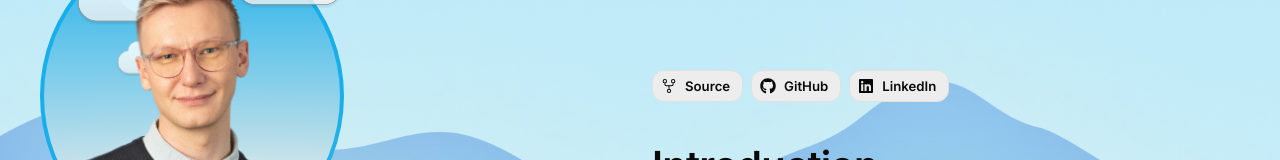
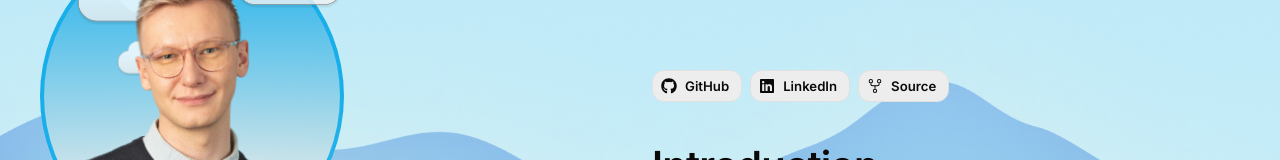
Before and after one commit to johnforeland/john.fore.land, a Next.js app: page /about in a window 1280 px wide. Shown: the part 216-376 px from the top of the page. Built offline with nearby package versions, Linux system fonts and the light colour scheme.

Commit message:
re-ordered social buttons

```diff
--- a/src/app/resources/content.js
+++ b/src/app/resources/content.js
@@ -14,11 +14,6 @@ const social = [
   // Links are automatically displayed.
   // Import new icons in /once-ui/icons.ts
   {
-    name: "Source",
-    icon: "sourceCode",
-    link: "https://github.com/johnforeland/john.fore.land",
-  },
-  {
     name: "GitHub",
     icon: "github",
     link: "https://github.com/johnforeland",
@@ -27,6 +22,11 @@ const social = [
     name: "LinkedIn",
     icon: "linkedin",
     link: "https://www.linkedin.com/in/johnforeland/",
+  },
+  {
+    name: "Source",
+    icon: "sourceCode",
+    link: "https://github.com/johnforeland/john.fore.land",
   },
 ];
 
```
